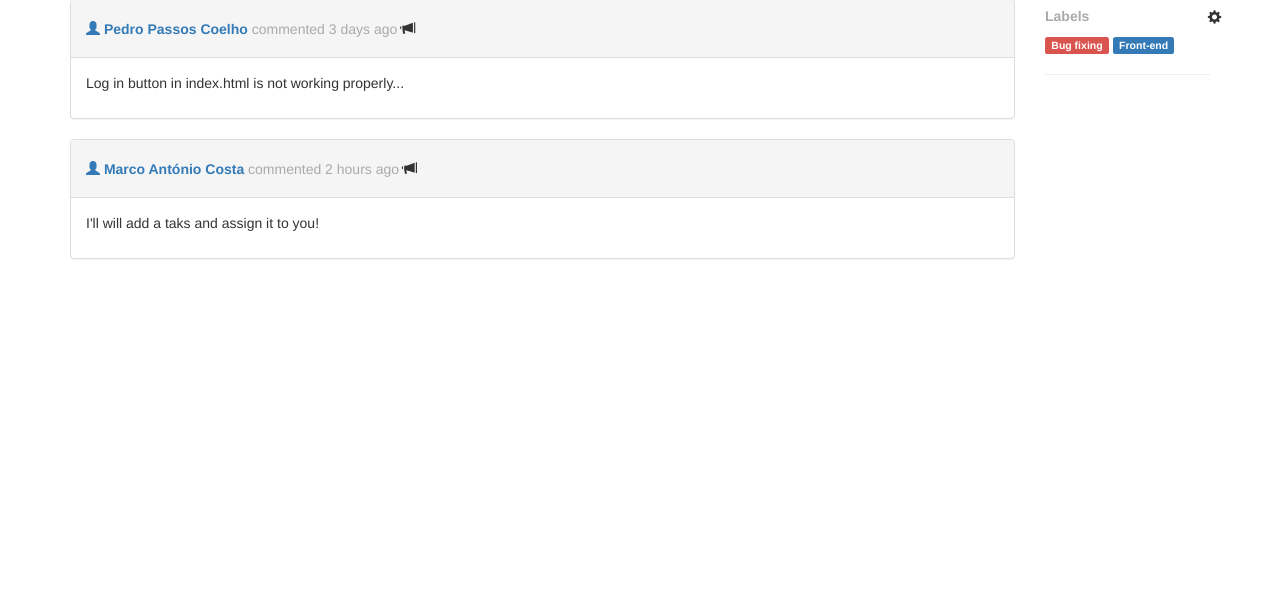
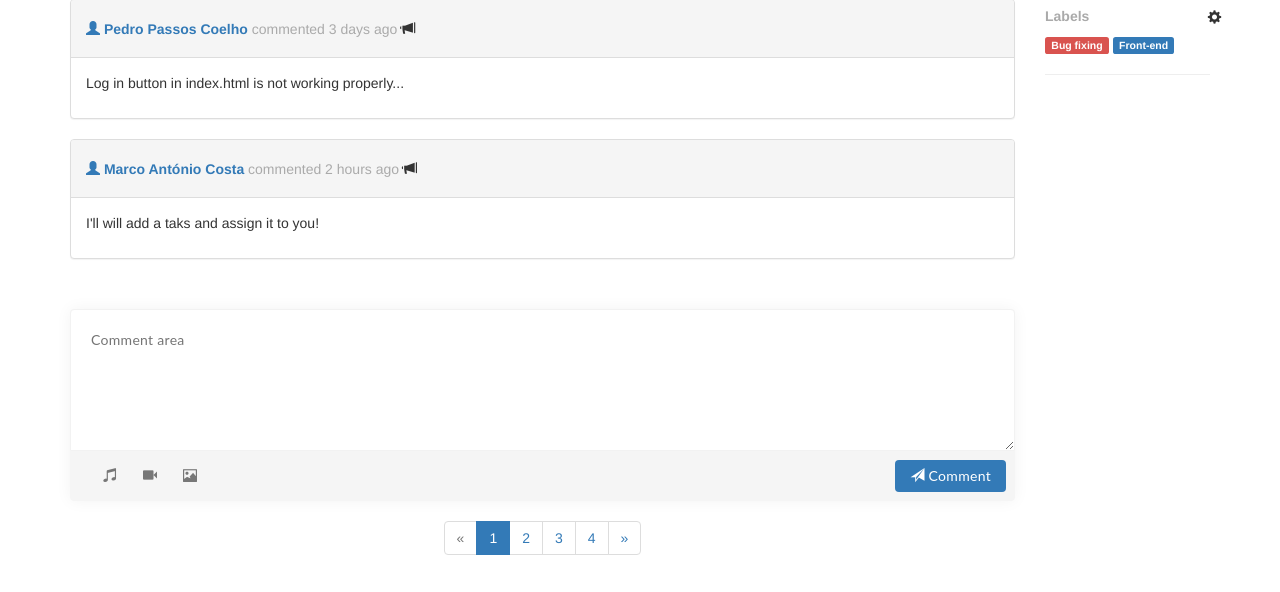
Before and after one commit to Areadrill/lbaw, a PHP site: page /thread.html in a window 1280 px wide. Shown: the part 208-800 px from the top of the page. Run offline with PHP 8.4, Linux system fonts and the light colour scheme; some libraries are stand-ins or nearby versions.

Commit message:
comment box and minor fixes

```diff
--- a/piu/thread.html
+++ b/piu/thread.html
@@ -14,7 +14,7 @@
   <link rel="stylesheet" href="threadStyle.css">
   <!-- Latest compiled and minified JavaScript -->
   <script src="js/bootstrap.min.js" ></script>
-  <title> Task Page </title>
+  <title> Thread Page </title>
 </head>
 <body>
   <nav class="navbar navbar-default navbar-fixed-top" role="navigation">
@@ -51,8 +51,8 @@
       <div class ="col-md-12">
         <ol class="breadcrumb">
           <li><a href="index.html">Home</a></li>
-          <li><a class="active" href="userpage.html">jlopes</a></li>
-          <li><a class="active" href="projectpage.html">Project</a></li>
+          <li><a href="userpage.html">jlopes</a></li>
+          <li><a href="projectpage.html">Project</a></li>
           <li><a class="active" href="#">Fix log in button</a></li>
         </ol>
       </div>
@@ -99,6 +99,33 @@
             </div>
           </div>
         </div>
+        <div class="row">
+          <div class="col-md-12">
+            <div class="widget-area no-padding blank">
+              <div class="status-upload">
+                <form>
+                  <textarea placeholder="Comment area" ></textarea>
+                  <ul>
+                    <li><a title="" data-toggle="tooltip" data-placement="bottom" data-original-title="Audio"><span class="glyphicon glyphicon-music"></span></a></li>
+                    <li><a title="" data-toggle="tooltip" data-placement="bottom" data-original-title="Video"><span class="glyphicon glyphicon-facetime-video"></span></a></li>
+                    <li><a title="" data-toggle="tooltip" data-placement="bottom" data-original-title="Picture"><span class="glyphicon glyphicon-picture"></span></a></li>
+                  </ul>
+                  <button type="submit" class="btn btn-primary"><span class="glyphicon glyphicon-send"></span> Comment</button>
+                </form>
+              </div><!-- Status Upload  -->
+            </div><!-- Widget Area -->
+          </div>
+        </div>
+        <div id="pageNumbers">
+          <ul class="pagination">
+            <li class="disabled"><a href="#">&laquo;</a></li>
+            <li class="active"><a href="#">1</a></li>
+            <li><a href="#">2</a></li>
+            <li><a href="#">3</a></li>
+            <li><a href="#">4</a></li>
+            <li><a href="#">&raquo;</a></li>
+          </ul>
+        </div>
       </div>
       <div class="col-md-2 sidebar">
         <div class="row">
--- a/piu/threadStyle.css
+++ b/piu/threadStyle.css
@@ -20,3 +20,121 @@ h1>.label{
   vertical-align: middle;
   font-size: 0.33em;
 }
+
+#pageNumbers{
+  text-align:center;
+}
+
+body .no-padding {
+padding: 0;
+}
+.widget-area {
+background-color: #fff;
+-webkit-border-radius: 4px;
+-moz-border-radius: 4px;
+-ms-border-radius: 4px;
+-o-border-radius: 4px;
+border-radius: 4px;
+-webkit-box-shadow: 0 0 16px rgba(0, 0, 0, 0.05);
+-moz-box-shadow: 0 0 16px rgba(0, 0, 0, 0.05);
+-ms-box-shadow: 0 0 16px rgba(0, 0, 0, 0.05);
+-o-box-shadow: 0 0 16px rgba(0, 0, 0, 0.05);
+box-shadow: 0 0 16px rgba(0, 0, 0, 0.05);
+float: left;
+margin-top: 30px;
+padding: 25px 30px;
+position: relative;
+width: 100%;
+}
+.status-upload {
+background: none repeat scroll 0 0 #f5f5f5;
+-webkit-border-radius: 4px;
+-moz-border-radius: 4px;
+-ms-border-radius: 4px;
+-o-border-radius: 4px;
+border-radius: 4px;
+float: left;
+width: 100%;
+}
+.status-upload form {
+float: left;
+width: 100%;
+}
+.status-upload form textarea {
+background: none repeat scroll 0 0 #fff;
+border: medium none;
+-webkit-border-radius: 4px 4px 0 0;
+-moz-border-radius: 4px 4px 0 0;
+-ms-border-radius: 4px 4px 0 0;
+-o-border-radius: 4px 4px 0 0;
+border-radius: 4px 4px 0 0;
+color: #777777;
+float: left;
+font-family: Lato;
+font-size: 14px;
+height: 142px;
+letter-spacing: 0.3px;
+padding: 20px;
+width: 100%;
+resize:vertical;
+outline:none;
+border: 1px solid #F2F2F2;
+}
+
+.status-upload ul {
+float: left;
+list-style: none outside none;
+margin: 0;
+padding: 0 0 0 15px;
+width: auto;
+}
+.status-upload ul > li {
+float: left;
+}
+.status-upload ul > li > a {
+-webkit-border-radius: 4px;
+-moz-border-radius: 4px;
+-ms-border-radius: 4px;
+-o-border-radius: 4px;
+border-radius: 4px;
+color: #777777;
+float: left;
+font-size: 14px;
+height: 30px;
+line-height: 30px;
+margin: 10px 0 10px 10px;
+text-align: center;
+-webkit-transition: all 0.4s ease 0s;
+-moz-transition: all 0.4s ease 0s;
+-ms-transition: all 0.4s ease 0s;
+-o-transition: all 0.4s ease 0s;
+transition: all 0.4s ease 0s;
+width: 30px;
+cursor: pointer;
+}
+.status-upload ul > li > a:hover {
+background: none repeat scroll 0 0 #606060;
+color: #fff;
+}
+.status-upload form button {
+border: medium none;
+-webkit-border-radius: 4px;
+-moz-border-radius: 4px;
+-ms-border-radius: 4px;
+-o-border-radius: 4px;
+border-radius: 4px;
+color: #fff;
+float: right;
+font-family: Lato;
+font-size: 14px;
+letter-spacing: 0.3px;
+margin-right: 9px;
+margin-top: 9px;
+padding: 6px 15px;
+}
+.dropdown > a > span.green:before {
+border-left-color: #2dcb73;
+}
+.status-upload form button > i {
+margin-right: 7px;
+}
```
Also changed, not shown: piu/projectpage.html (+10 -1 lines), piu/taskpage.html (+19 -2 lines), piu/taskpageStyle.css (+113 -0 lines).
